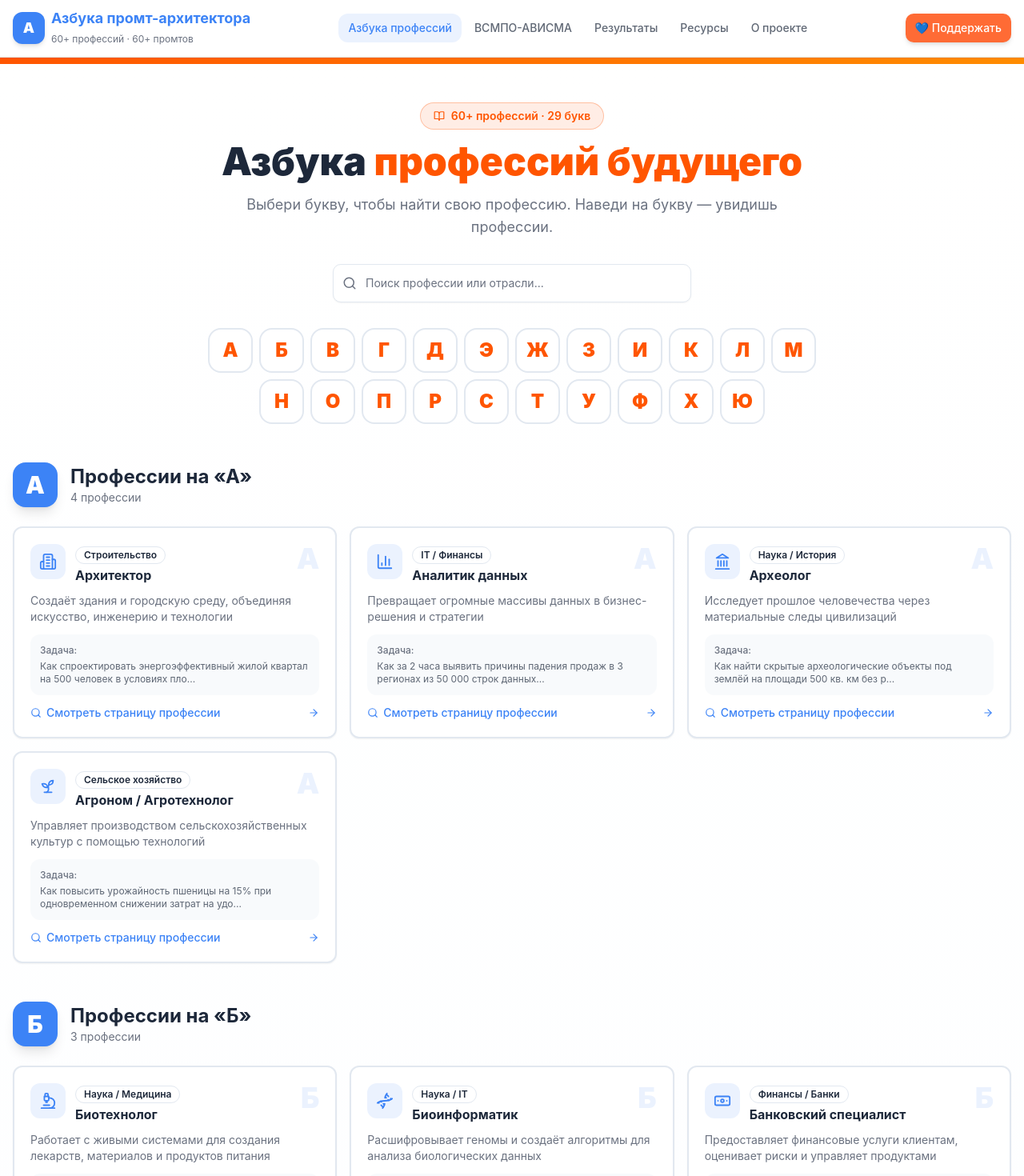
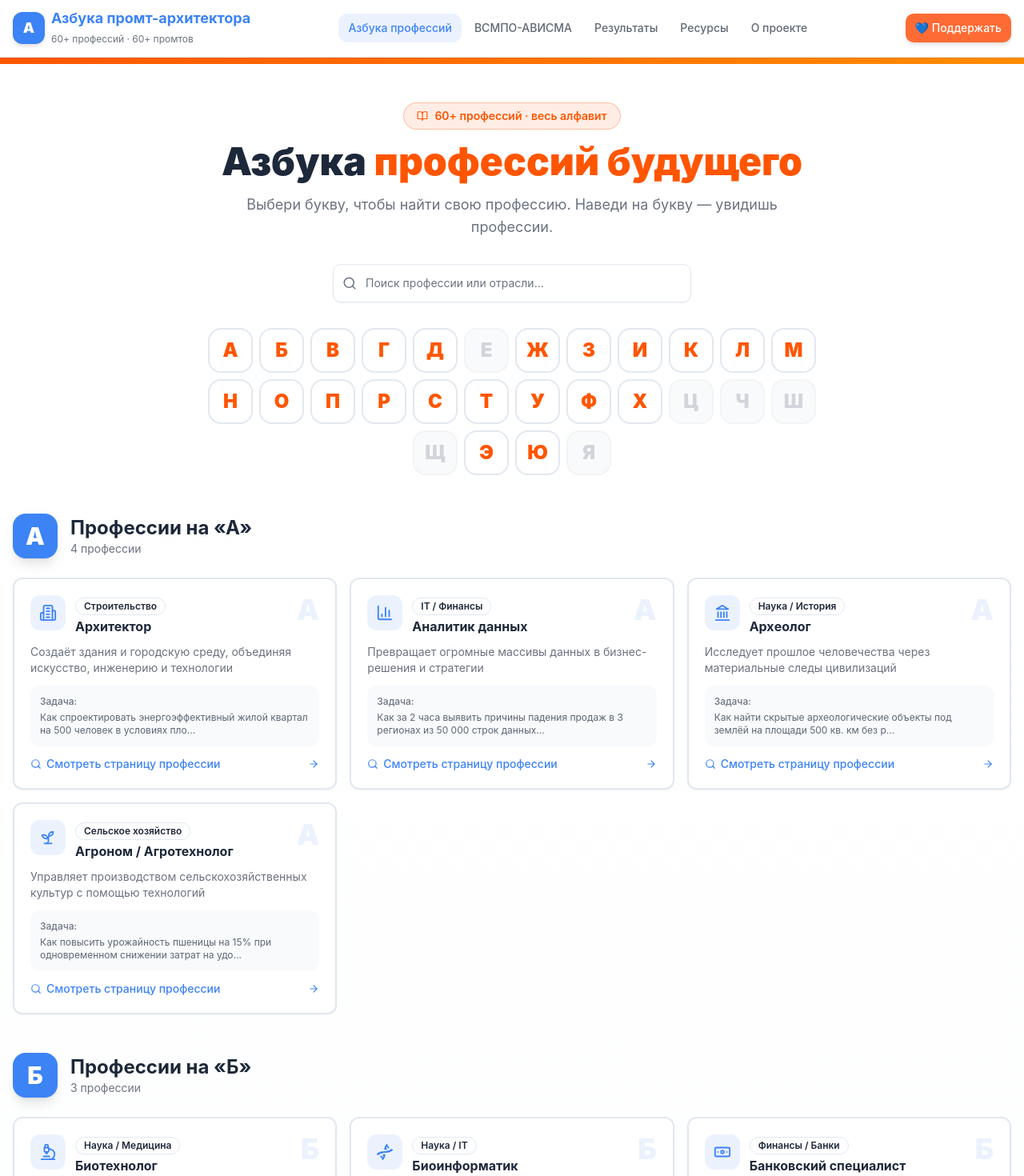
Before and after one commit to pr-poehali-dev/promt-azbuka, a React (Vite) app: page /alphabet in a window 1280 px wide. Shown: the top 1470 px of the page at 80% size. Built offline with nearby package versions, Linux system fonts and the light colour scheme.

Commit message:
Fix alphabet order on professions page

```diff
--- a/src/data/professions.ts
+++ b/src/data/professions.ts
@@ -844,4 +844,4 @@ export const getRelatedProfessions = (ids: string[]): Profession[] => {
   return ids.map(id => professions.find(p => p.id === id)).filter(Boolean) as Profession[];
 };
 
-export const ALPHABET = ['А', 'Б', 'В', 'Г', 'Д', 'Э', 'Ж', 'З', 'И', 'К', 'Л', 'М', 'Н', 'О', 'П', 'Р', 'С', 'Т', 'У', 'Ф', 'Х', 'Ю'];
+export const ALPHABET = ['А', 'Б', 'В', 'Г', 'Д', 'Е', 'Ж', 'З', 'И', 'К', 'Л', 'М', 'Н', 'О', 'П', 'Р', 'С', 'Т', 'У', 'Ф', 'Х', 'Ц', 'Ч', 'Ш', 'Щ', 'Э', 'Ю', 'Я'];
--- a/src/pages/Alphabet.tsx
+++ b/src/pages/Alphabet.tsx
@@ -35,7 +35,7 @@ const Alphabet = () => {
           <div className="text-center max-w-3xl mx-auto">
             <div className="inline-flex items-center gap-2 bg-[#FF5500]/10 border border-[#FF5500]/30 rounded-full px-4 py-1.5 mb-4">
               <Icon name="BookOpen" size={14} className="text-[#FF5500]" />
-              <span className="text-[#FF5500] text-sm font-semibold">60+ профессий · 29 букв</span>
+              <span className="text-[#FF5500] text-sm font-semibold">60+ профессий · весь алфавит</span>
             </div>
             <h1 className="text-4xl md:text-5xl font-black mb-4">
               Азбука <span className="text-[#FF5500]">профессий будущего</span>
```
